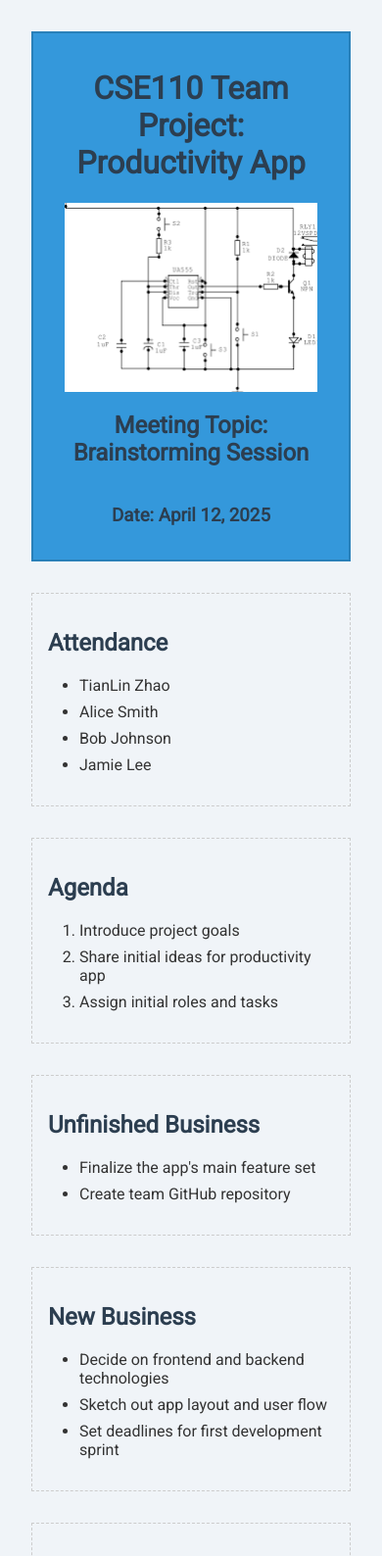
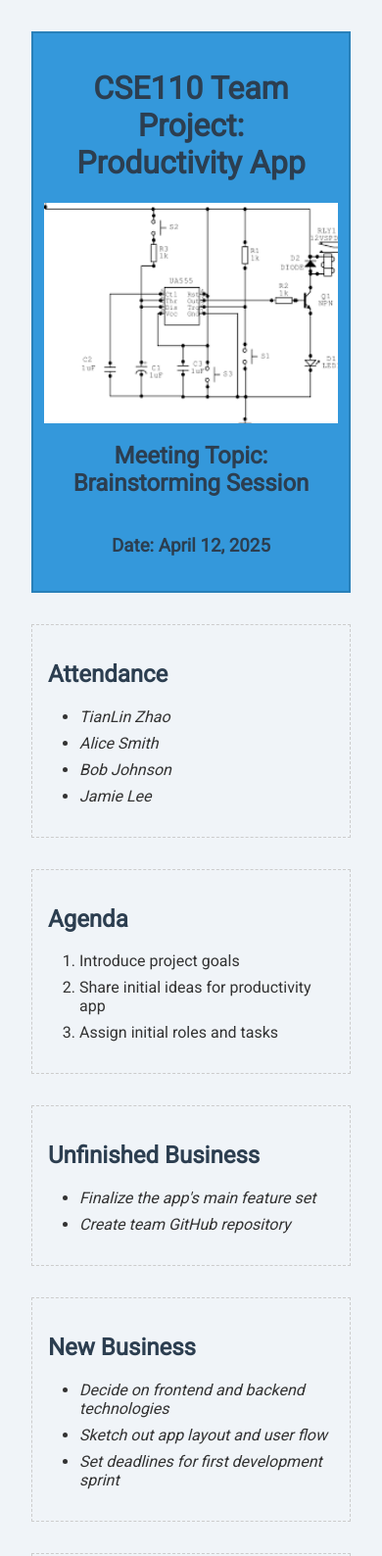
Before and after one commit to EvePiao/sp25-cse110-lab3, a plain HTML site: page index.html in a window 390 px wide. Shown: the top 1588 px of the page at 98% size. Drawn offline with Linux system fonts and the light colour scheme.

Commit message:
CSS selectors

```diff
--- a/index.html
+++ b/index.html
@@ -4,10 +4,8 @@
   <meta charset="UTF-8">
   <meta name="viewport" content="width=device-width, initial-scale=1.0">
   <title>CSE110 Project - Meeting Minutes</title>
-  <!-- 3rd party font -->
   <link href="https://fonts.googleapis.com/css2?family=Roboto&display=swap" rel="stylesheet">
   <style>
-    /* CSS Variables with Fallbacks */
     :root {
       --main-bg-color: #f0f4f8;
       --header-color: #2c3e50;
@@ -15,32 +13,30 @@
       --accent-color: #3498db;
     }
 
+    * {
+      box-sizing: border-box;
+    }
+
     body {
-      background-color: var(--main-bg-color, #ffffff); /* Fallback color */
+      background-color: var(--main-bg-color, #ffffff);
       font-family: 'Roboto', sans-serif;
       color: var(--text-color, #000000);
-      margin: 1rem; /* Relative unit */
-      padding: 16px; /* Absolute unit */
+      margin: 1rem;
+      padding: 16px;
     }
 
-    header {
+    #main-header {
       background-color: var(--accent-color);
       color: #fff;
       text-align: center;
-      padding: 1em 2em; /* Longhand padding */
-      border: 2px solid #2980b9; /* Border shorthand */
-      border-width: 2px; /* Absolute unit */
+      padding: 1em 2em;
+      border: 2px solid #2980b9;
     }
 
-    header img {
-      max-width: 100%;
-      height: auto;
-    }
-
-    section {
-      margin: 2em 0; /* Shorthand margin */
-      padding: 1em; /* Shorthand padding */
-      border: 1px dashed #ccc; /* Border shorthand */
+    .section-block {
+      margin: 2em 0;
+      padding: 1em;
+      border: 1px dashed #ccc;
     }
 
     h1, h2, h3 {
@@ -48,11 +44,21 @@
     }
 
     ul, ol {
-      padding-left: 2rem; /* Relative unit */
+      padding-left: 2rem;
     }
 
     li {
-      margin-bottom: 0.5rem; /* Relative unit */
+      margin-bottom: 0.5rem;
+    }
+
+    [controls] {
+      border: 1px solid #ccc;
+      padding: 0.5em;
+      border-radius: 8px;
+    }
+
+    li:hover {
+      background-color: #e0e0e0;
     }
 
     audio, video {
@@ -61,19 +67,47 @@
       max-width: 100%;
     }
 
-    footer {
+    section ul {
+      list-style-type: disc;
+    }
+
+    header > h1 {
+      font-size: 2rem;
+    }
+
+    h2 ~ ul {
+      font-style: italic;
+    }
+
+    h3 + ul {
+      background-color: #fafafa;
+    }
+
+    p.footer-note {
+      font-size: 0.875rem;
       text-align: center;
-      margin-top: 3em;
-      font-size: 0.875rem; /* Absolute unit */
-      padding: 1rem;
-      border-top: 1px solid #ddd;
+    }
+
+    section:has(ul) {
+      border-left: 5px solid #3498db;
+    }
+
+    section.media {
+      & h3 {
+        color: #34495e;
+        font-weight: bold;
+      }
+
+      & audio, & video {
+        border: 1px solid #ccc;
+        padding: 1rem;
+      }
     }
 
     a:active {
       color: red;
     }
 
-    /* Layout with flex */
     header, footer {
       display: flex;
       flex-direction: column;
@@ -81,10 +115,9 @@
       justify-content: center;
     }
 
-    /* Responsive adjustments */
     @media (max-width: 600px) {
       body {
-        padding: 1em; /* Shorthand padding */
+        padding: 1em;
       }
 
       video {
@@ -92,19 +125,18 @@
         width: 100%;
       }
     }
-
   </style>
 </head>
 <body>
 
-  <header>
+  <header id="main-header">
     <h1>CSE110 Team Project: Productivity App</h1>
     <img src="images.png" alt="CSE110 Project Logo" width="300">
     <h2>Meeting Topic: Brainstorming Session</h2>
     <h3>Date: April 12, 2025</h3>
   </header>
 
-  <section>
+  <section class="section-block">
     <h2>Attendance</h2>
     <ul>
       <li>TianLin Zhao</li>
@@ -114,7 +146,7 @@
     </ul>
   </section>
 
-  <section>
+  <section class="section-block">
     <h2>Agenda</h2>
     <ol>
       <li>Introduce project goals</li>
@@ -123,7 +155,7 @@
     </ol>
   </section>
 
-  <section>
+  <section class="section-block">
     <h2>Unfinished Business</h2>
     <ul>
       <li>Finalize the app's main feature set</li>
@@ -131,7 +163,7 @@
     </ul>
   </section>
 
-  <section>
+  <section class="section-block">
     <h2>New Business</h2>
     <ul>
       <li>Decide on frontend and backend technologies</li>
@@ -140,7 +172,7 @@
     </ul>
   </section>
 
-  <section>
+  <section class="section-block">
     <h2>Comments / Questions / Concerns</h2>
     <ul>
       <li><strong>TianLin:</strong> Should we include a focus timer feature?</li>
@@ -149,7 +181,7 @@
     </ul>
   </section>
 
-  <section>
+  <section class="section-block media">
     <h2>Media from Meeting</h2>
 
     <h3>Meeting Sound Sample</h3>
@@ -164,7 +196,7 @@
   </section>
 
   <footer>
-    <p>Meeting Minutes recorded by TianLin Zhao</p>
+    <p class="footer-note">Meeting Minutes recorded by TianLin Zhao</p>
   </footer>
 
 </body>
```
